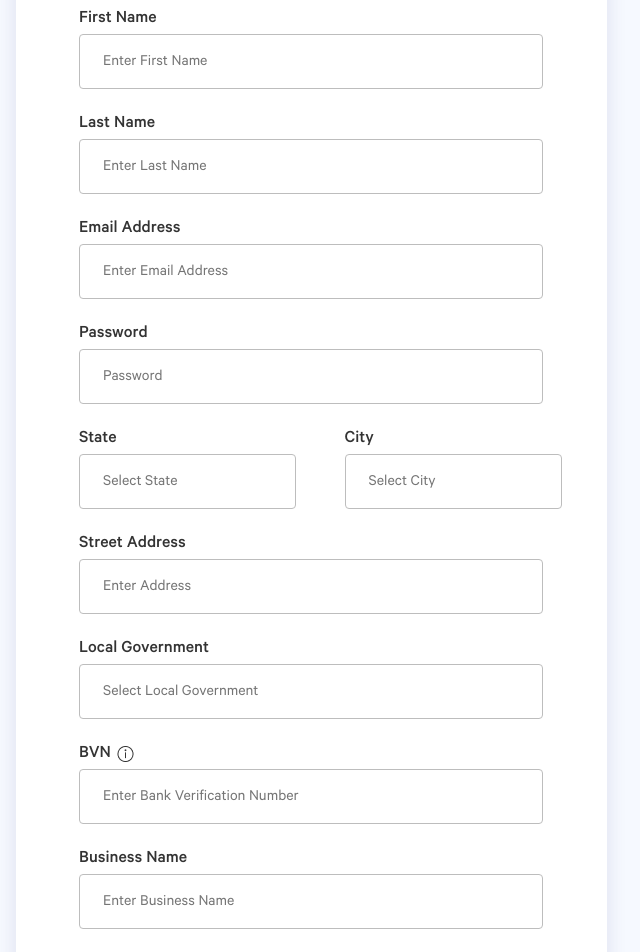
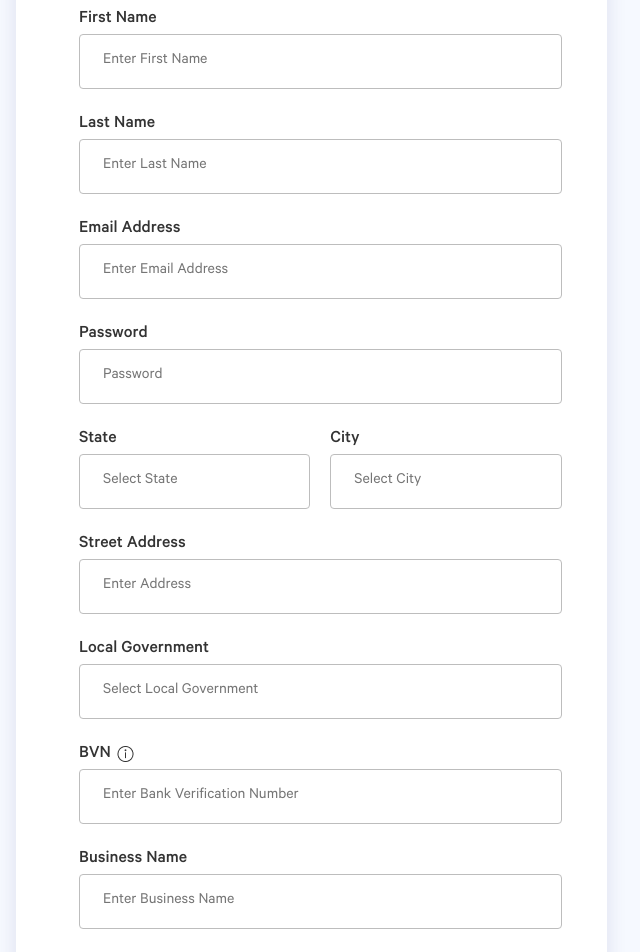
Before and after one commit to Ndibechinonso/MoneyBuyer-Comfam, a React (Create React App) app: page /signup/seller in a window 1280 px wide. Shown: the part 320-1272 px from the top of the page, without its empty margins (329-969 px from the left). Built offline with nearby package versions, Linux system fonts and the light colour scheme.

Commit message:
new chages

```diff
--- a/package.json
+++ b/package.json
@@ -9,6 +9,7 @@
     "@testing-library/jest-dom": "^5.14.1",
     "@testing-library/react": "^13.0.0",
     "@testing-library/user-event": "^13.2.1",
+    "@tippyjs/react": "^4.2.6",
     "@types/jest": "^27.0.1",
     "@types/node": "^16.7.13",
     "@types/react": "^18.0.0",
@@ -22,11 +23,11 @@
     "react-chartjs-2": "^4.2.0",
     "react-dom": "^18.1.0",
     "react-input-verification-code": "0.6.4",
-    "react-verification-code-input": "1.2.9",
     "react-redux": "^8.0.2",
     "react-router-dom": "6",
     "react-scripts": "5.0.1",
     "react-tabs": "^5.1.0",
+    "react-verification-code-input": "1.2.9",
     "redux": "^4.2.0",
     "redux-persist": "^6.0.0",
     "sass": "^1.52.1",
--- a/src/common/components/Signup/Buyer/BuyerForm.tsx
+++ b/src/common/components/Signup/Buyer/BuyerForm.tsx
@@ -26,11 +26,11 @@ const BuyerForm = () => {
   };
 
   const handleSubmit = (event: React.FormEvent<HTMLFormElement>) => {
-event.preventDefault()
-console.log(inputs)
+    event.preventDefault();
+    console.log(inputs);
     setInputs(initialFormState);
-dispatch(Signup("verification"))
-  }
+    dispatch(Signup("verification"));
+  };
 
   const validate =
     inputs.firstName &&
@@ -46,7 +46,7 @@ dispatch(Signup("verification"))
           <div className="form_group">
             <label htmlFor={`${id}-firstName`}>First Name</label>
             <input
-              className="profile__container_form_input"
+              className="seller_container_form_input"
               name="firstName"
               id={`${id}-firstName`}
               value={inputs.firstName}
@@ -58,7 +58,7 @@ dispatch(Signup("verification"))
           <div className="form_group">
             <label htmlFor={`${id}-lastName`}>Last Name</label>
             <input
-              className="profile__container_form_input"
+              className="seller_container_form_input"
               name="lastName"
               id={`${id}-lastName`}
               value={inputs.lastName}
@@ -69,7 +69,7 @@ dispatch(Signup("verification"))
           <div className="form_group">
             <label htmlFor={`${id}-email`}>Email Address</label>
             <input
-              className="profile__container_form_input"
+              className="seller_container_form_input"
               name="email"
               id={`${id}-email`}
               value={inputs.email}
@@ -80,7 +80,7 @@ dispatch(Signup("verification"))
           <div className="form_group">
             <label htmlFor={`${id}-password`}>Password</label>
             <input
-              className="profile__container_form_input"
+              className="seller_container_form_input"
               name="password"
               id={`${id}-password`}
               value={inputs.password}
--- a/src/common/components/Signup/Seller/SellerForm.tsx
+++ b/src/common/components/Signup/Seller/SellerForm.tsx
@@ -3,6 +3,8 @@ import CustomButton from "../../customButtons";
 import bvnInfo from "../../../../static/images/bvn_info.png";
 import { Signup } from "../../redux/signup/signupActions";
 import { useAppDispatch } from "../../redux/hooks";
+import Tippy from "@tippyjs/react";
+import "tippy.js/dist/tippy.css";
 
 const SellerForm = () => {
   const id = useId();
@@ -38,7 +40,7 @@ const SellerForm = () => {
     event.preventDefault();
     console.log(inputs);
     setInputs(initialFormState);
-    dispatch(Signup("verification"))
+    dispatch(Signup("verification"));
   };
 
   const validate =
@@ -62,7 +64,7 @@ const SellerForm = () => {
           <div className="form_group">
             <label htmlFor={`${id}-firstName`}> First Name </label>
             <input
-              className="profile__container_form_input"
+              className="seller_container_form_input"
               id={`${id}-firstName`}
               type="text"
               name="firstName"
@@ -74,7 +76,7 @@ const SellerForm = () => {
           <div className="form_group">
             <label htmlFor={`${id}-lastName`}> Last Name </label>
             <input
-              className="profile__container_form_input"
+              className="seller_container_form_input"
               id={`${id}-lastName`}
               type="text"
               name="lastName"
@@ -86,7 +88,7 @@ const SellerForm = () => {
           <div className="form_group">
             <label htmlFor={`${id}-email`}> Email Address </label>
             <input
-              className="profile__container_form_input"
+              className="seller_container_form_input"
               id={`${id}-email`}
               type="email"
               name="email"
@@ -99,7 +101,7 @@ const SellerForm = () => {
           <div className="form_group">
             <label htmlFor={`${id}-password`}> Password </label>
             <input
-              className="profile__container_form_input"
+              className="seller_container_form_input"
               id={`${id}-password`}
               type="password"
               name="password"
@@ -113,7 +115,7 @@ const SellerForm = () => {
             <div className="form_group">
               <label htmlFor={`${id}-state`}> State </label>
               <input
-                className="profile__container_form_input"
+                className="seller_container_form_input"
                 id={`${id}-state`}
                 type="text"
                 name="state"
@@ -125,7 +127,7 @@ const SellerForm = () => {
             <div className="form_group">
               <label htmlFor={`${id}-city`}> City </label>
               <input
-                className="profile__container_form_input"
+                className="seller_container_form_input"
                 id={`${id}-city`}
                 type="text"
                 name="city"
@@ -138,7 +140,7 @@ const SellerForm = () => {
           <div className="form_group">
             <label htmlFor={`${id}-street_add`}> Street Address</label>
             <input
-              className="profile__container_form_input"
+              className="seller_container_form_input"
               id={`${id}-street_add`}
               type="text"
               name="street"
@@ -150,7 +152,7 @@ const SellerForm = () => {
           <div className="form_group">
             <label htmlFor={`${id}-lga`}> Local Government </label>
             <input
-              className="profile__container_form_input"
+              className="seller_container_form_input"
               id={`${id}-lga`}
               type="text"
               name="lga"
@@ -162,16 +164,27 @@ const SellerForm = () => {
 
           <div className="form_group bvn_div">
             <label htmlFor={`${id}-bvn`}>
-              {" "}
-              <span>BVN</span>{" "}
-              <img
-                src={bvnInfo}
-                alt="bvn info"
-                title="Bank verification number is an 11 digit number that is unique to each individual, but the same across all bank institutions for the same individual"
-              />{" "}
+              <span>BVN</span>
+              <Tippy
+                content={
+                  <>
+                    <>Bank verification number is an</>
+                    <br />
+                    <>11 digit number that is unique to each</>
+                    <br />
+                    <>individual, but the same across all</>
+                    <br />
+                    <>bank institutions for the same</>
+                    <br />
+                    <>individual</>
+                  </>
+                }
+              >
+                <img src={bvnInfo} alt="bvn info" className="cursor-pointer" />
+              </Tippy>
             </label>
             <input
-              className="profile__container_form_input"
+              className="seller_container_form_input"
               id={`${id}-bvn`}
               type="number"
               name="bvn"
@@ -183,7 +196,7 @@ const SellerForm = () => {
           <div className="form_group">
             <label htmlFor={`${id}-business_name`}> Business Name </label>
             <input
-              className="profile__container_form_input"
+              className="seller_container_form_input"
               id={`${id}-business_name`}
               type="text"
               name="businessName"
@@ -195,7 +208,7 @@ const SellerForm = () => {
           <div className="form_group">
             <label htmlFor={`${id}-service_industry`}> Service Industry </label>
             <input
-              className="profile__container_form_input"
+              className="seller_container_form_input"
               id={`${id}-service_industry`}
               type="text"
               name="serviceIndustry"
@@ -214,7 +227,9 @@ const SellerForm = () => {
             />
             <label
               htmlFor={`${id}-signup_ta`}
-              className={`${inputs.signupTAC ? "checked_label" : ""} signup_ta cursor-pointer`}
+              className={`${
+                inputs.signupTAC ? "checked_label" : ""
+              } signup_ta cursor-pointer`}
             >
               By creating an account I agree to the Terms & Conditions
             </label>
--- a/src/static/styles/pages/auth/signup/seller_signup.scss
+++ b/src/static/styles/pages/auth/signup/seller_signup.scss
@@ -2,14 +2,14 @@
     margin: auto;
     padding-left: 3.969rem;
     padding-right: 2.813rem;
-    .state_div input{
-        width: unset;
+    .form_group{
+      width: 100%;
     }
     .state_div{
         @include flexRow;
         width: 100%;
         justify-content: space-between;
-        justify-items: space-between;
+        gap: 20px;
     }
 .signup_ta{
     margin-left: 7px;
@@ -24,18 +24,12 @@
    gap: 4px;
    align-content: center;
    align-items: center;
-
 }
 
 &_form{
-    // margin-bottom: 2.25rem;
     @include flexColumn;
     gap: 1.5rem;
-    // margin-top: 1.5rem;
     align-items: flex-start;
-        // form{
-    //   margin-top: 1.5rem;
-    // }
     label{
       font-size: 1.125rem;
       font-weight:500;
@@ -46,21 +40,14 @@
       outline: 0;
       height: 3.4375rem;
       border: 1px solid var(--greyColorGrey4);
-      padding: 1.125rem 1.5rem 0.8125rem 23px;
-      width: 29rem;
+      min-width: 100%;
+      padding-left: 1.4375rem;
       margin-top: 0.25rem;
       border-radius: 0.25rem;
       font-size: 1rem;
       font-weight:400;
       color: var(--greyColorGrey1);
-      input{
-        border: 0;
-        width: 100%;
-        padding: 0.625rem 0;
-        padding-left: 0.8125rem;
-        outline: 0;
-        font-size: 1rem;
-      }
+      line-height: 19px;
     }
     .flex{
       display: flex;
```
Also changed, not shown: src/static/styles/pages/auth/index.scss (line endings or trailing spaces), 1 other file (tests, documents, lock files or other folders). Lines whose indentation alone changed are shown as unchanged.
